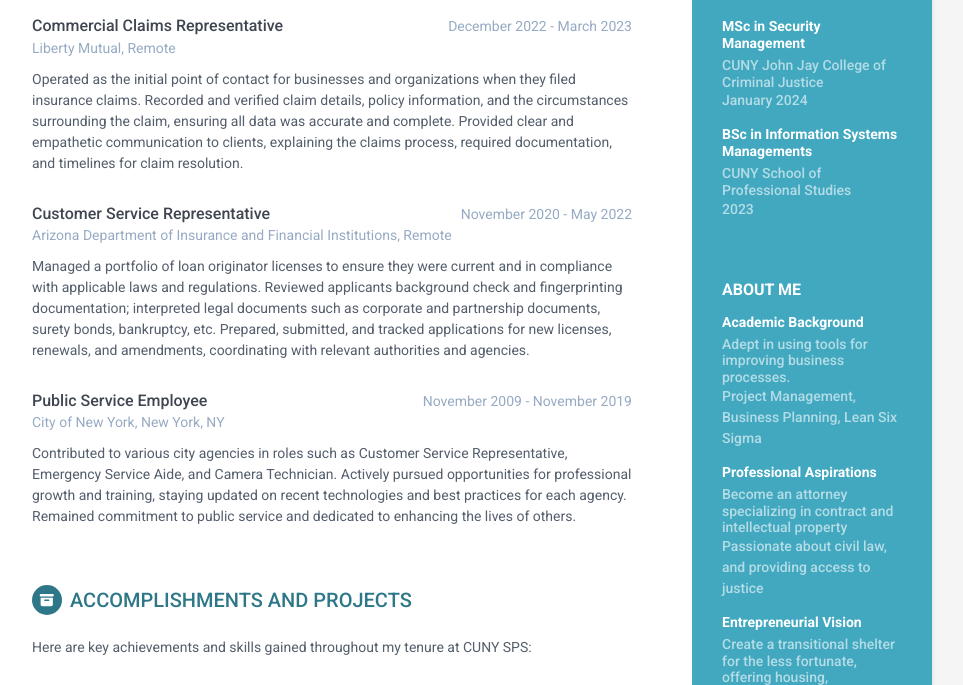
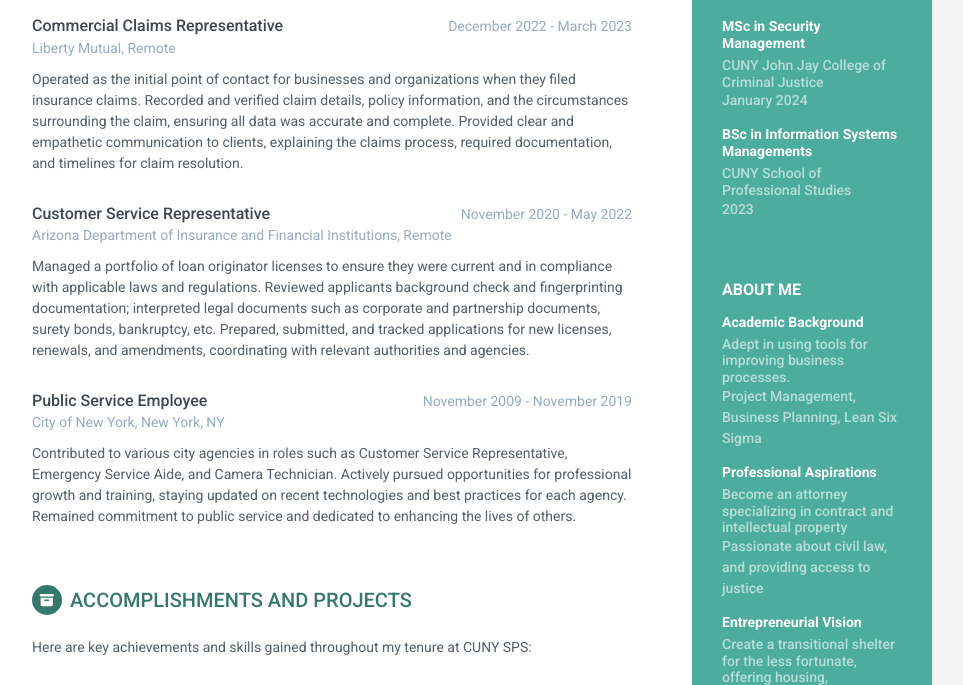
Before and after one commit to NerdSqrd8/NerdSqrd8, a plain HTML site: page index.html in a window 1280 px wide. Shown: the part 737-1422 px from the top of the page, without its empty margins (188-1151 px from the left). Drawn offline with Linux system fonts and the light colour scheme.

Commit message:
Update index.html

```diff
--- a/index.html
+++ b/index.html
@@ -17,7 +17,7 @@
     <!-- Global CSS -->
     <link rel="stylesheet" href="assets/plugins/bootstrap/css/bootstrap.min.css">
     <!-- Theme CSS -->
-    <link id="theme-style" rel="stylesheet" href="assets/css/orbit-1.css">
+    <link id="theme-style" rel="stylesheet" href="assets/css/orbit-2.css">
 </head>
 
 <body>
```
